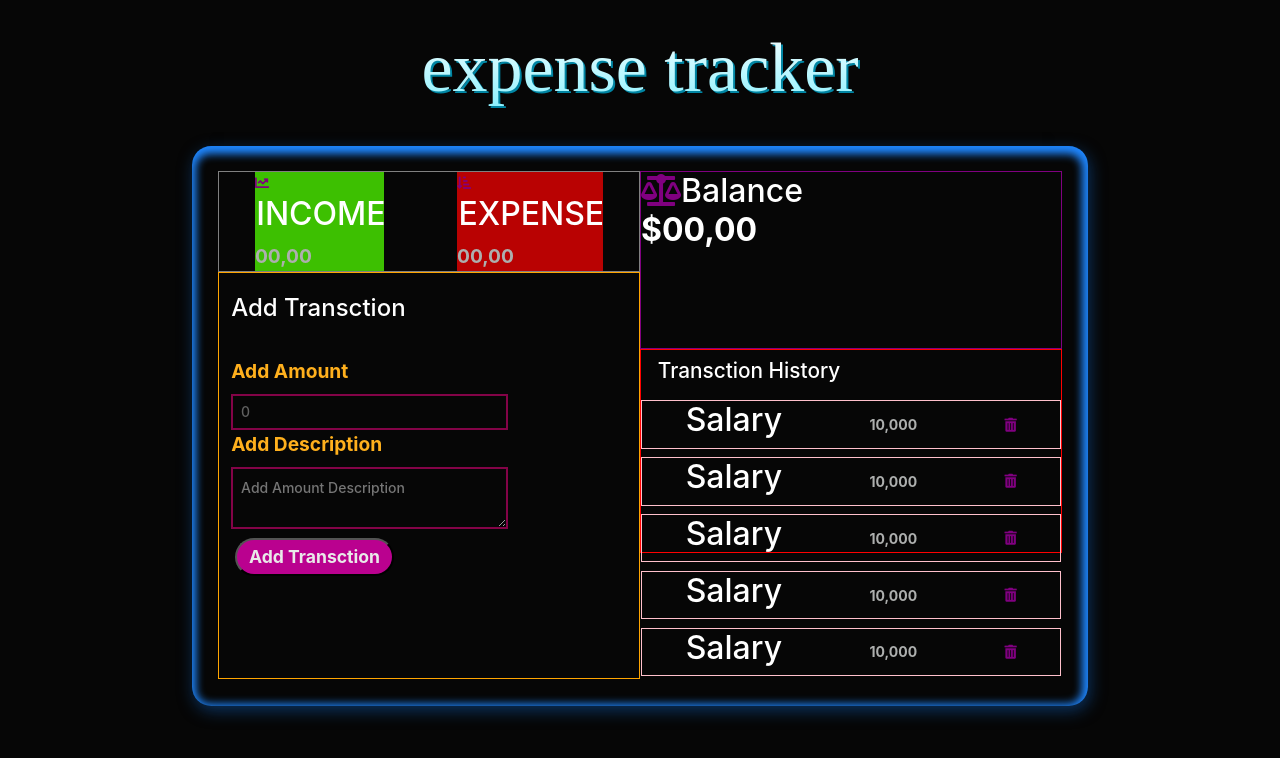
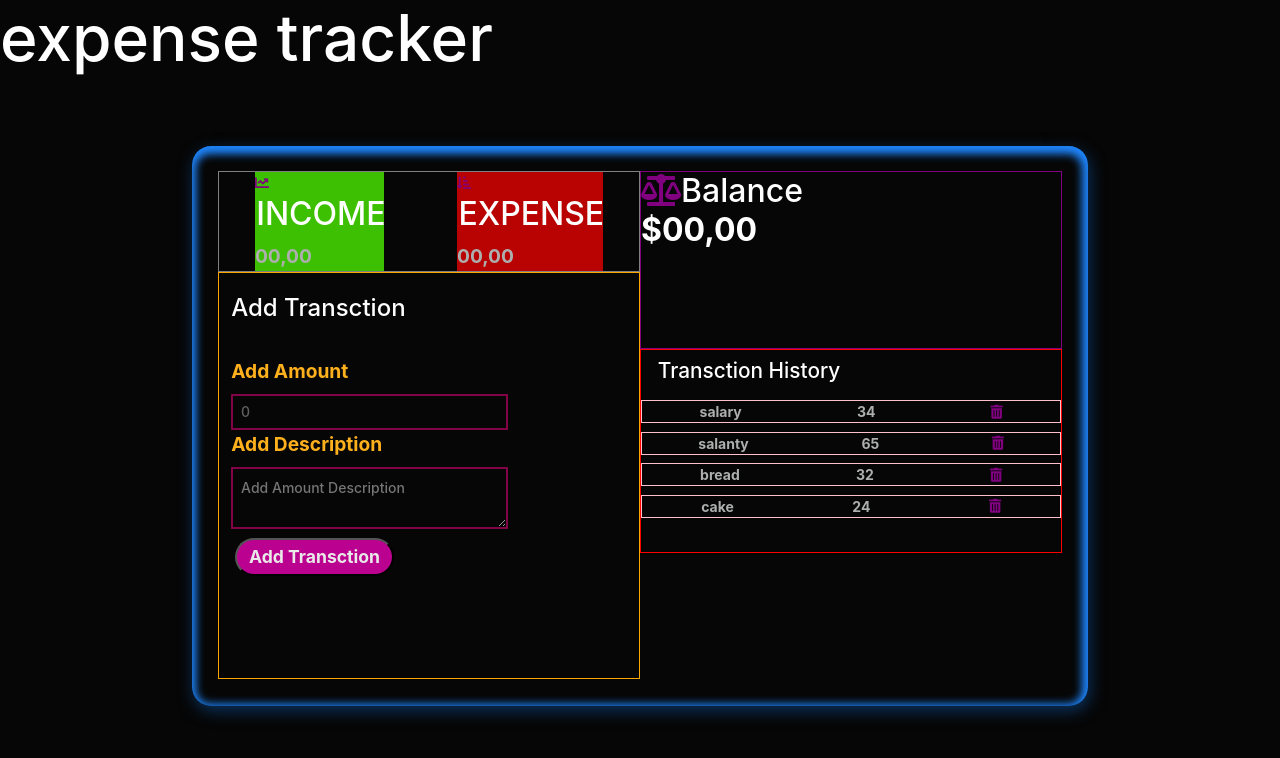
Before and after one commit to shahzain-lab/expense-tracker, a React (Create React App) app: page / in a window 1280 px wide. Shown: the top 758 px of the page. Built offline with nearby package versions, Linux system fonts and the light colour scheme; a web font is replaced by a local one.

Commit message:
dynamic data

```diff
--- a/src/App.tsx
+++ b/src/App.tsx
@@ -4,10 +4,11 @@
 import { AddTrans } from './components/AddTrans';
 import { Balance } from './components/Balance';
 import { History } from './components/History';
+import { GlobalProvider } from './components/context/GlobalState';
 
 function App() {
   return (
-    <div className="mainDiv">
+    <GlobalProvider className="mainDiv">
       <div>
       <h1>expense tracker</h1>
       <div className="section">
@@ -21,7 +22,7 @@
         </div>
       </div>
       </div>
-    </div>
+    </GlobalProvider>
   );
 }
 
--- a/src/components/History.tsx
+++ b/src/components/History.tsx
@@ -1,36 +1,20 @@
 import React from 'react'
-import './style.css'
+import './style.css';
+import { useContext } from 'react';
+import { GlobalState } from './context/GlobalState';
+import { Transction } from './Transction';
+
 
 export const History = () => {
+    const { firstState } = useContext(GlobalState);
+    console.log(firstState)
     return (
         <div className="History">
            <h3 className="histHead">Transction History</h3>
            <ul>
-               <li>
-                   <h4>Salary</h4>
-                   <span>10,000</span>
-                   <i className="fas fa-trash-alt"></i>
-               </li>
-               <li>
-                   <h4>Salary</h4>
-                   <span>10,000</span>
-                   <i className="fas fa-trash-alt"></i>
-               </li>
-               <li>
-                   <h4>Salary</h4>
-                   <span>10,000</span>
-                   <i className="fas fa-trash-alt"></i>
-               </li>
-               <li>
-                   <h4>Salary</h4>
-                   <span>10,000</span>
-                   <i className="fas fa-trash-alt"></i>
-               </li>
-               <li>
-                   <h4>Salary</h4>
-                   <span>10,000</span>
-                   <i className="fas fa-trash-alt"></i>
-               </li>
+              {firstState.map(transaction => (
+                  <Transction key={transaction.id} transaction={transaction}/>
+              ))}
            </ul>
         </div>
     )
--- /dev/null
+++ b/src/components/Transction.tsx
@@ -0,0 +1,21 @@
+import React from 'react'
+import { stateTypes } from '../interface/types.interface'
+import { FC } from 'react';
+import './style.css'
+
+interface Props{
+    transaction: stateTypes
+}
+
+export const Transction: FC<Props> = ({transaction}) => {
+
+    return (
+        <div>
+            <li className="Transction">
+                {transaction.description}
+    <span>{transaction.amount}</span>
+    <i className="fas fa-trash-alt"></i>
+            </li>
+        </div>
+    )
+}
--- /dev/null
+++ b/src/components/context/AppReducer.tsx
@@ -0,0 +1,12 @@
+import { state } from "./GlobalState";
+
+
+export default function AppReducer(
+    state: state
+    ,action: any
+    ){
+   switch(action.type){
+       default:
+           return state
+   }
+}
--- a/src/components/context/GlobalState.tsx
+++ b/src/components/context/GlobalState.tsx
@@ -1,12 +1,16 @@
 import React, { createContext, useReducer} from 'react';
+import AppReducer from './AppReducer';
+import { stateTypes } from '../../interface/types.interface';
 
-
-const initialState = {
+export interface state{
+ firstState: stateTypes[];
+}
+const initialState: state = {
     firstState:[
-        {id: 1, description: "salary", amount: '$34'},
-        {id: 2, description: "salanty", amount: '$65'},
-        {id: 3, description: "bread", amount: '$32'},
-        {id: 4, description: "cake", amount: '$24'},
+        {id: 1, description: "salary", amount: 34},
+        {id: 2, description: "salanty", amount: 65},
+        {id: 3, description: "bread", amount: 32},
+        {id: 4, description: "cake", amount: 24},
     ]
 }
 export const GlobalState = createContext(initialState);
--- /dev/null
+++ b/src/interface/types.interface.tsx
@@ -0,0 +1,5 @@
+export interface stateTypes{
+    id: number;
+    description: string;
+    amount: number;
+}
```
Also changed, not shown: 1 other file (tests, documents, lock files or other folders).
